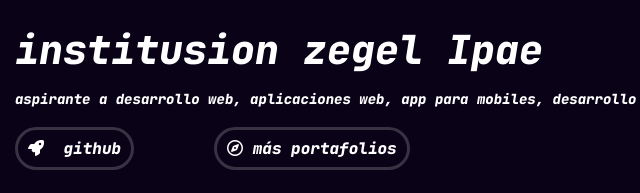
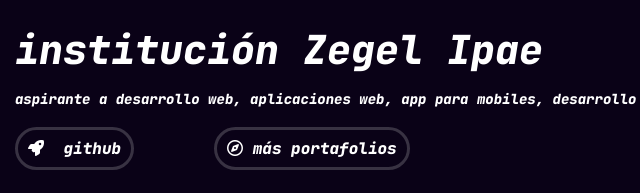
Before and after one commit to mamc996/portafolio-1, a plain HTML site: page index.html in a window 1280 px wide. Shown: the part 538-731 px from the top of the page, 9-649 px from the left. Drawn offline with Linux system fonts and the light colour scheme; a web font is replaced by a local one.

Commit message:
arreglando la mala ortografia

```diff
--- a/index.html
+++ b/index.html
@@ -28,7 +28,7 @@
         <div id="parrafo" >
             <h2>Estudiante de desarrollo web y diseños</h2>
             <h1>Mark Martinez</h1>
-            <h3>institusion zegel Ipae</h3>
+            <h3>institución Zegel Ipae</h3>
             <p>aspirante a desarrollo web, aplicaciones web, app para mobiles, desarrollo y diseños para videojuegos</p>
 
             <ul id="botones">
```
